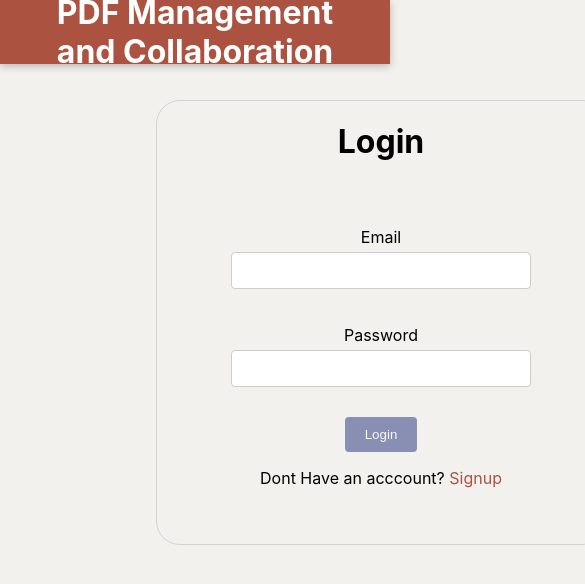
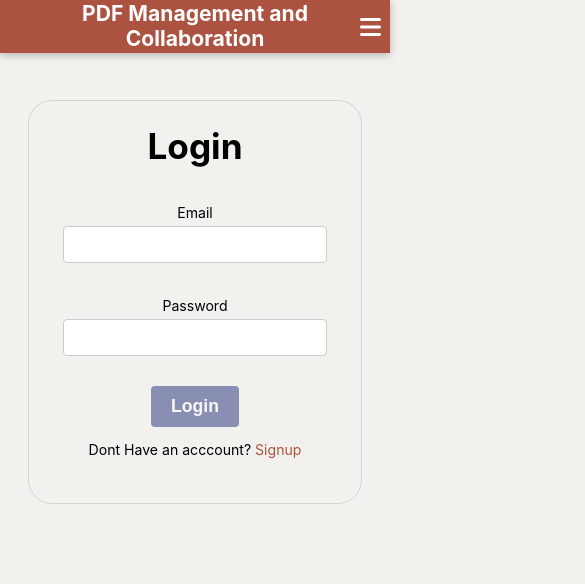
Before and after one commit to priyanshu-singh18/pdf-management-collaboration, a React (Create React App) app in the folder pdfmanagement_fe/: page / in a window 390 px wide. Shown: the top 584 px of the page, 585 px wide, since content can reach past the window. Built offline with nearby package versions, Linux system fonts and the light colour scheme; no server answers.

Commit message:
made login,signup and dashboard responsive

```diff
--- a/pdfmanagement_fe/package.json
+++ b/pdfmanagement_fe/package.json
@@ -3,6 +3,8 @@
   "version": "0.1.0",
   "private": true,
   "dependencies": {
+    "@fortawesome/free-solid-svg-icons": "^6.4.0",
+    "@fortawesome/react-fontawesome": "^0.2.0",
     "@testing-library/jest-dom": "^5.16.5",
     "@testing-library/react": "^13.4.0",
     "@testing-library/user-event": "^13.5.0",
--- a/pdfmanagement_fe/src/App.css
+++ b/pdfmanagement_fe/src/App.css
@@ -18,6 +18,12 @@
 .App-logo {
   height: 40vmin;
   pointer-events: none;
+}
+
+.login-page {
+  display: flex;
+  justify-content: center;
+  align-items: center;
 }
 
 @media (prefers-reduced-motion: no-preference) {
--- a/pdfmanagement_fe/src/App.js
+++ b/pdfmanagement_fe/src/App.js
@@ -5,11 +5,11 @@ import DashboardPage from "./pages/DashboardPage";
 import { BrowserRouter as Router, Route, Routes } from "react-router-dom";
 import { RecoilRoot } from "recoil";
 
-import SignupComponent from "./components/login/SignupComponent";
 import Header from "./components/common/Header";
 import PdfViewPage from "./pages/PdfViewPage";
 import "react-toastify/dist/ReactToastify.css";
 import { ToastContainer } from "react-toastify";
+import SignupPage from "./pages/SignupPage";
 
 // toast.configure();
 
@@ -32,7 +32,7 @@ function App() {
             <Route exact path="/" element={<LoginPage />} />
             <Route exact path="/dashboard" element={<DashboardPage />} />
             <Route exact path="/pdfview" element={<PdfViewPage />} />
-            <Route exact path="/signup" element={<SignupComponent />} />
+            <Route exact path="/signup" element={<SignupPage />} />
           </Routes>
         </div>
         <ToastContainer style={{ position: "fixed", zIndex: "1000" }} />
--- a/pdfmanagement_fe/src/components/common/Header.js
+++ b/pdfmanagement_fe/src/components/common/Header.js
@@ -8,6 +8,8 @@ import axios from "axios";
 import Modal from "./Modal";
 import { filedatastate } from "../../context/filedataState";
 import { toast } from "react-toastify";
+import { FontAwesomeIcon } from "@fortawesome/react-fontawesome";
+import { faBars, faXmark } from "@fortawesome/free-solid-svg-icons";
 
 const REACT_APP_BASE_URL = process.env.REACT_APP_BASE_URL;
 
@@ -18,6 +20,7 @@ export default function Header() {
   const { file_id } = useRecoilValue(filedatastate);
   const [formdata, setFormdata] = useState();
   const [isLoading, setIsloading] = useState(false);
+  const [active, setActive] = useState(false);
 
   const token = sessionStorage.getItem("token");
   const logoutHandler = (val) => {
@@ -115,7 +118,16 @@ export default function Header() {
   return (
     <header className={classes.header}>
       <h1>PDF Management and Collaboration</h1>
-      <div className={classes.controller}>
+      <div className={classes.navlinks}>
+        <div
+          className={classes["menu-icon"]}
+          onClick={() => {
+            setActive(!active);
+          }}
+        >
+          <FontAwesomeIcon icon={active ? faXmark : faBars} />
+        </div>
+        <div className={classes[`nav-items`]}>
           {location.pathname === "/dashboard" && (
             <button onClick={toggleModal}>Upload File</button>
           )}
@@ -123,6 +135,7 @@ export default function Header() {
             <button onClick={toggleModal}>Share File</button>
           )}
           {token && <LogoutButton logout={logoutHandler} />}
+        </div>
       </div>
       {isModalVisible && location.pathname === "/dashboard" && (
         <Modal onCloseClick={toggleModal}>
--- a/pdfmanagement_fe/src/components/common/Header.module.css
+++ b/pdfmanagement_fe/src/components/common/Header.module.css
@@ -1,9 +1,10 @@
 .header {
+  font-size: 1.6rem;
   position: fixed;
   top: 0;
   left: 0;
   width: 100%;
-  height: 4rem;
+  height: 5rem;
   background-color: #ab5240;
   color: white;
   display: flex;
@@ -17,17 +18,19 @@
 .header button {
   background-color: #21307a;
   font-weight: bold;
-  font-size: 16px;
+  font-size: 1.6rem;
+  margin-bottom: 10px;
 }
 .header button:hover {
   background-color: #31439a;
 }
 
-.controller {
+.navlinks {
+  height: auto;
+}
+.nav-items {
   display: flex;
-  flex-direction: row;
-  gap: 30px;
-  /* position: fixed; */
+  gap: 3rem;
 }
 .modal-content {
   margin-top: 20px;
@@ -46,3 +49,34 @@
   margin-bottom: 10px;
   color: red;
 }
+
+.menu-icon {
+  display: none;
+  top: 7px;
+}
+
+@media screen and (max-width: 758px) {
+  .nav-items {
+    display: none;
+  }
+  .menu-icon {
+    display: flex;
+    height: 40px;
+    align-items: center;
+    text-align: center;
+    color: white;
+    z-index: 12;
+    padding-left: 1rem;
+    padding-right: 1rem;
+    font-size: x-large;
+    position: fixed;
+    width: 100%;
+    /* background-color: blue; */
+  }
+}
+@media screen and (max-width: 600px) {
+  .header {
+    height: 6rem;
+    font-size: 1.2rem;
+  }
+}
--- a/pdfmanagement_fe/src/components/dashboard/Dashboards.css
+++ b/pdfmanagement_fe/src/components/dashboard/Dashboards.css
@@ -23,8 +23,10 @@
 
 .files-container-1 {
   display: flex;
-  width: 60%;
   justify-content: space-between;
+  gap: 8rem;
+  flex-wrap: wrap;
+  align-items: center;
 }
 
 .files-container-2 {
@@ -32,6 +34,9 @@
   border: 1px solid #ced4da;
   padding: 20px;
   border-radius: 24px;
+  /* min-height: 25rem; */
+  width: inherit;
+  align-self: stretch;
 }
 
 .files-container-2 h1 {
@@ -41,7 +46,8 @@
 
 .file-list {
   list-style: none;
-  max-height: 400px;
+  /* min-height: 10rem; */
+  max-height: 40rem;
   padding: 0;
   padding-right: 20px;
 
@@ -72,3 +78,15 @@
 .file-list li:last-child {
   margin-bottom: 0;
 }
+@media screen and (max-width: 600px) {
+  .container {
+    margin-top: 0;
+  }
+  .files-container-1 {
+    gap: 2rem;
+  }
+
+  /* .files-container-2 {
+    width: 38rem;
+  } */
+}
--- a/pdfmanagement_fe/src/components/dashboard/ListItem.css
+++ b/pdfmanagement_fe/src/components/dashboard/ListItem.css
@@ -2,6 +2,7 @@
   display: flex;
   justify-content: space-between;
   width: 450px;
+  font-size: 1.6rem;
 }
 .num {
 }
--- a/pdfmanagement_fe/src/components/login/LoginComponent.css
+++ b/pdfmanagement_fe/src/components/login/LoginComponent.css
@@ -2,14 +2,16 @@
   display: flex;
   flex-direction: column;
   align-items: center;
-  margin-top: 50px;
+  /* margin-top: 50px; */
 }
 .login-container {
   border: 1px solid #ced4da;
-  width: 450px;
-  margin-left: 40%;
+  width: 45rem;
   padding-bottom: 40px;
   border-radius: 24px;
+}
+.login-container h1 {
+  font-size: 4rem;
 }
 
 .login label {
@@ -18,15 +20,16 @@
   margin-bottom: 20px;
 }
 
-.login p {
+.login-container p {
   margin-bottom: 5px;
+  font-size: 1.6rem;
 }
 
 .login input {
   padding: 10px;
   border: 1px solid #ccc;
   border-radius: 4px;
-  width: 300px;
+  width: 30rem;
 }
 
 .login button {
@@ -36,6 +39,8 @@
   border: none;
   border-radius: 4px;
   cursor: pointer;
+  font-size: 2rem;
+  font-weight: 600;
 }
 
 .login button:hover {
@@ -45,3 +50,8 @@
   opacity: 0.5;
   cursor: not-allowed;
 }
+@media screen and (max-width: 600px) {
+  .login-container {
+    width: 38rem;
+  }
+}
--- a/pdfmanagement_fe/src/components/login/SignupComponent.css
+++ b/pdfmanagement_fe/src/components/login/SignupComponent.css
@@ -2,12 +2,13 @@
   display: flex;
   flex-direction: column;
   align-items: center;
-  margin-top: 120px;
-  border: 0.5px solid #ced4da;
-  max-width: 500px;
+  /* margin-top: 120px; */
+  border: 1px solid #ced4da;
+  width: 45rem;
   padding: 30px;
   border-radius: 25px;
-  margin-left: 38%;
+  /* font-size: 2rem; */
+  /* min-width: 40rem; */
 }
 
 label {
@@ -16,6 +17,14 @@ label {
   margin-bottom: 5px;
 }
 
+.signup-form p {
+  font-size: 1.6rem;
+  margin-bottom: 5px;
+}
+
+.signup-form h1 {
+  font-size: 4rem;
+}
 /* p {
   margin-bottom: 5px;
 } */
@@ -24,7 +33,7 @@ input {
   padding: 10px;
   border: 1px solid #ccc;
   border-radius: 4px;
-  width: 300px;
+  width: 30rem;
 }
 
 button {
@@ -35,6 +44,8 @@ button {
   border-radius: 4px;
   cursor: pointer;
   margin-top: 10px;
+  font-size: 2rem;
+  font-weight: 600;
 }
 
 button:hover {
@@ -51,5 +62,11 @@ button:disabled {
 .button-container {
   display: flex;
   justify-content: space-between;
-  width: 200px;
+  width: 20rem;
 }
+
+@media screen and (max-width: 600px) {
+  .signup-form {
+    width: 38rem;
+  }
+}
--- a/pdfmanagement_fe/src/index.css
+++ b/pdfmanagement_fe/src/index.css
@@ -17,3 +17,19 @@ code {
   font-family: source-code-pro, Menlo, Monaco, Consolas, "Courier New",
     monospace;
 }
+
+html {
+  font-size: 62.5%;
+}
+
+@media screen and (max-width: 768px) {
+  html {
+    font-size: 55%;
+  }
+}
+
+@media screen and(max-width:600px) {
+  html {
+    font-size: 45%;
+  }
+}
--- a/pdfmanagement_fe/src/pages/LoginPage.js
+++ b/pdfmanagement_fe/src/pages/LoginPage.js
@@ -1,10 +1,9 @@
 import React from "react";
 import LoginComponent from "../components/login/LoginComponent";
-import SignupComponent from "../components/login/SignupComponent";
 
 export default function LoginPage() {
   return (
-    <div className="page-container">
+    <div className="login-page page-container">
       <LoginComponent />
     </div>
   );
--- /dev/null
+++ b/pdfmanagement_fe/src/pages/SignupPage.js
@@ -0,0 +1,10 @@
+import React from "react";
+import SignupComponent from "../components/login/SignupComponent";
+
+export default function SignupPage() {
+  return (
+    <div className="login-page page-container">
+      <SignupComponent />
+    </div>
+  );
+}
```
Also changed, not shown: 1 other file (tests, documents, lock files or other folders). Lines whose indentation alone changed are shown as unchanged.
